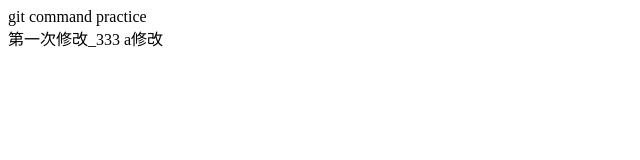
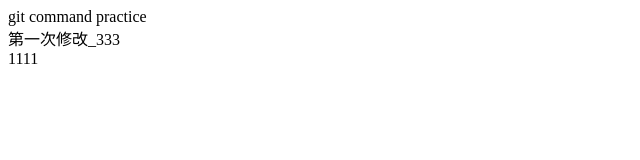
Before and after one commit to sxlvv7/git_practice, a website: page 01_基本git命令/index.html in a window 1280 px wide. Shown: the full height of the page, 0-640 px from the left. Drawn offline with Linux system fonts and the light colour scheme.

Commit message:
挑合1111

```diff
--- a/01_基本git命令/index.html
+++ b/01_基本git命令/index.html
@@ -8,6 +8,6 @@
   <body>
     <div>git command practice</div>
     <span>第一次修改_333</span>
-    <span>a修改</span>
+    <div>1111</div>
   </body>
 </html>
```
